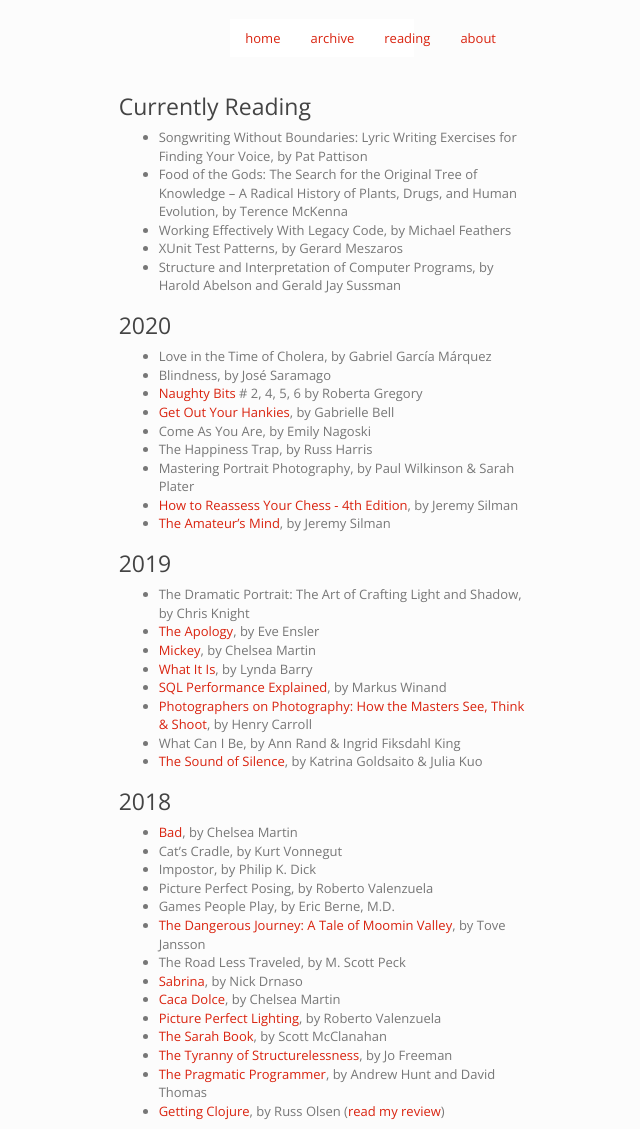
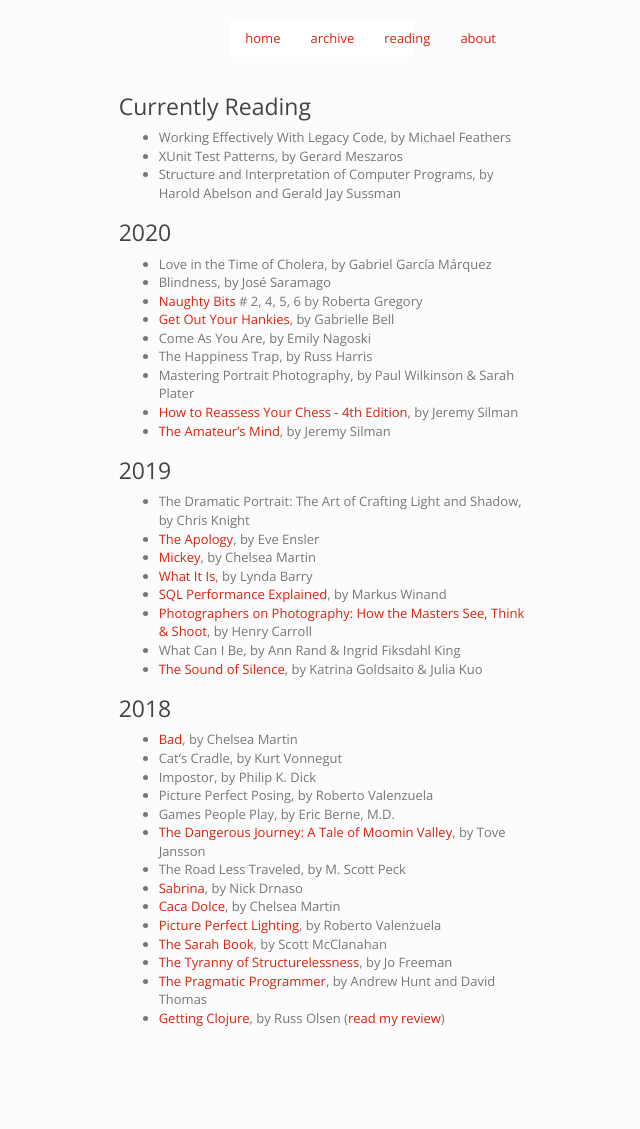
Before and after one commit to imtayadeway/imtayadeway.github.io, a Jekyll site: the page built from reading-list/index.md, in a window 1280 px wide. Shown: the whole page, without its empty margins (318-958 px from the left). Built offline with Jekyll 4.4.1, drawn with Linux system fonts in a browser that asks for light colours; after the commit the page ends 1036 px from its top, so only the background shows below that.

Commit message:
Let's face it

```diff
--- a/reading-list/index.md
+++ b/reading-list/index.md
@@ -5,8 +5,6 @@
 
 ### Currently Reading
 
-- Songwriting Without Boundaries: Lyric Writing Exercises for Finding Your Voice, by Pat Pattison
-- Food of the Gods: The Search for the Original Tree of Knowledge – A Radical History of Plants, Drugs, and Human Evolution, by Terence McKenna
 - Working Effectively With Legacy Code, by Michael Feathers
 - XUnit Test Patterns, by Gerard Meszaros
 - Structure and Interpretation of Computer Programs, by Harold Abelson and Gerald Jay Sussman
```
